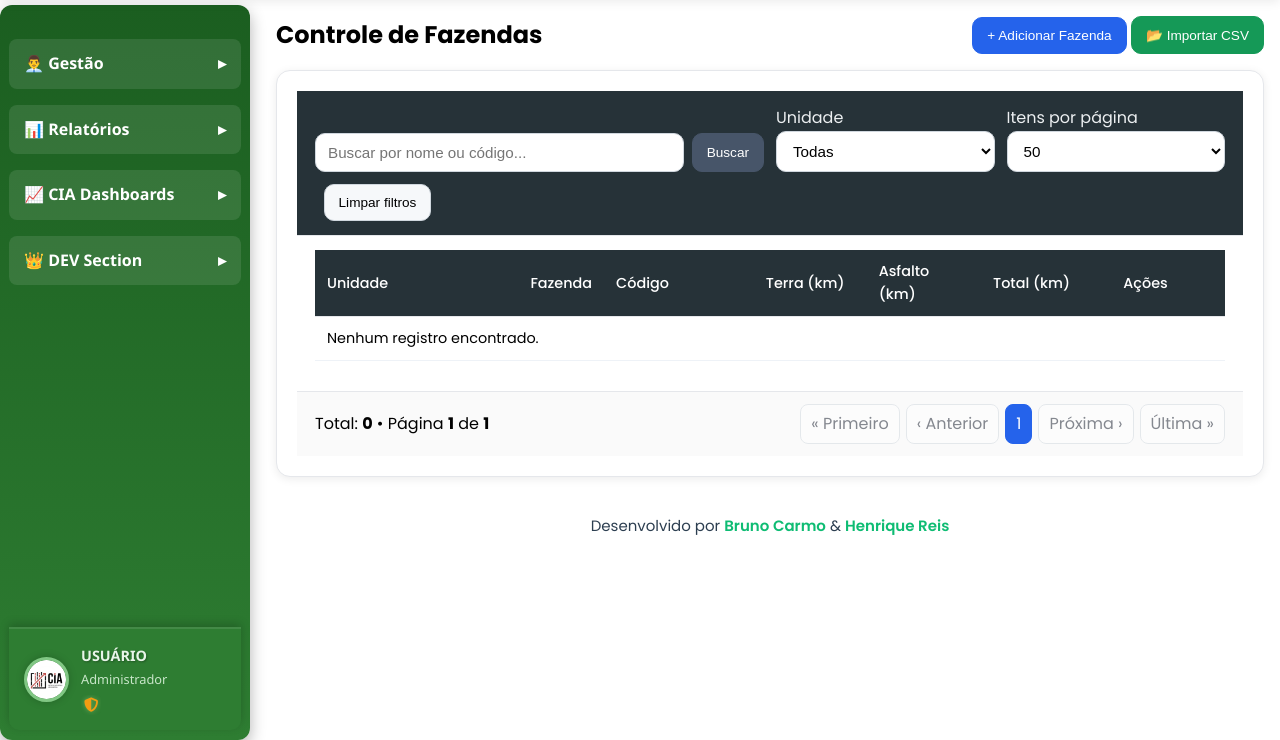
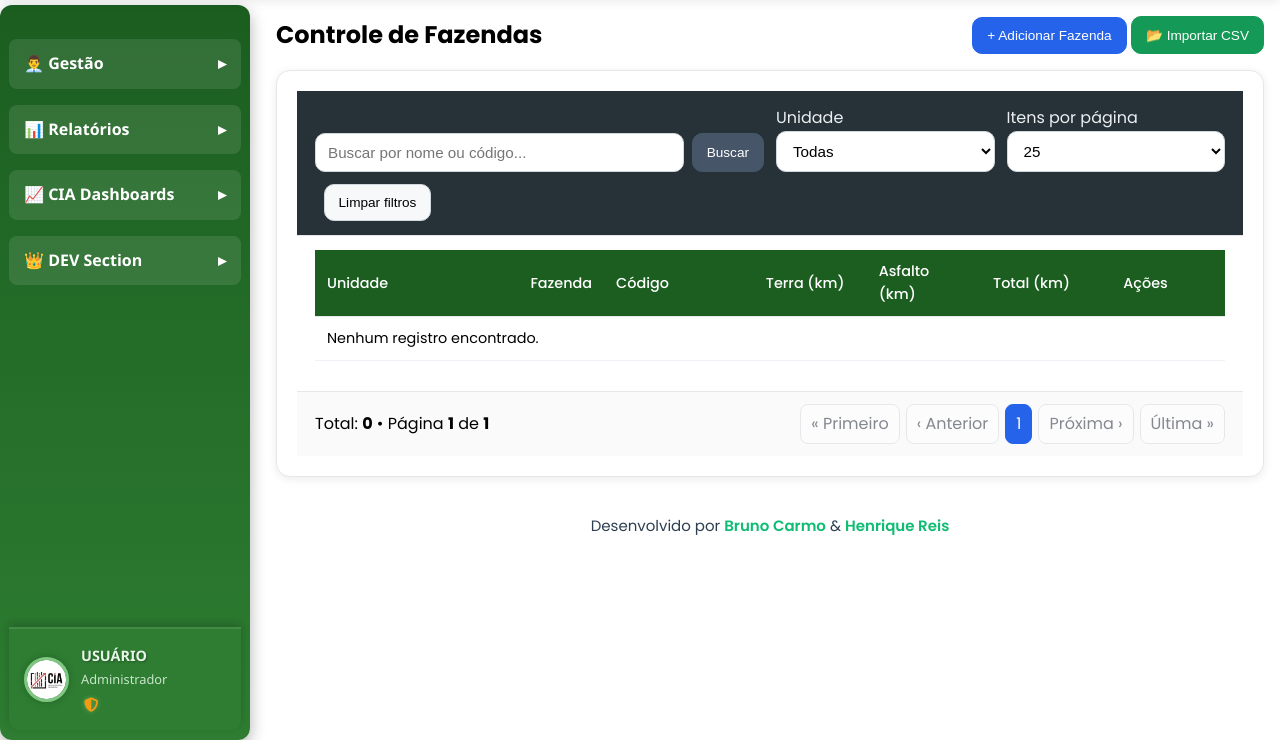
Before and after one commit to HenriqueR3is/Agro-Access, a PHP site: page /fazendas in a window 1280 px wide. Shown: the part 60-800 px from the top of the page. Run offline with PHP 8.4, Linux system fonts and the light colour scheme; the visitor is signed in with stand-in values (Sample User, id 1); data that the repository does not hold is empty.

Commit message:
finishig day

```diff
--- a/app/views/admin/admin_farms.php
+++ b/app/views/admin/admin_farms.php
@@ -207,7 +207,7 @@ if ($_SERVER['REQUEST_METHOD'] === 'POST') {
 $q          = str_clean($_GET['q'] ?? '');
 $unidade_id = isset($_GET['unidade_id']) && $_GET['unidade_id']!=='' ? (int)$_GET['unidade_id'] : null;
 $page       = positive_int($_GET['page'] ?? 1, 1);
-$per_page   = positive_int($_GET['per_page'] ?? 50, 50);
+$per_page   = positive_int($_GET['per_page'] ?? 25, 25);
 $per_page   = min($per_page, 200);
 $offset     = ($page-1)*$per_page;
 
--- a/app/views/admin/admin_users.php
+++ b/app/views/admin/admin_users.php
@@ -231,7 +231,7 @@ try {
 
     // paginação
     $page     = max(1, (int)($_GET['page'] ?? 1));
-    $perPage  = (int)($_GET['per_page'] ?? 20);
+    $perPage  = (int)($_GET['per_page'] ?? 10);
     $perPage  = max(5, min($perPage, 100));
     $offset   = ($page - 1) * $perPage;
 
--- a/app/views/admin/audit_logs.php
+++ b/app/views/admin/audit_logs.php
@@ -15,7 +15,7 @@ $start   = trim($_GET['start']   ?? ''); // YYYY-MM-DD
 $end     = trim($_GET['end']     ?? ''); // YYYY-MM-DD
 
 $page    = max(1, (int)($_GET['page'] ?? 1));
-$perPage = (int)($_GET['per_page'] ?? 20);
+$perPage = (int)($_GET['per_page'] ?? 10);
 $perPage = max(5, min($perPage, 100));
 $offset  = ($page - 1) * $perPage;
 
--- a/public/static/css/admin_farms.css
+++ b/public/static/css/admin_farms.css
@@ -123,7 +123,7 @@
 .table-fazendas { width: 100%; border-collapse: collapse; }
 .table-fazendas th, .table-fazendas td { padding: 10px 12px; border-bottom: 1px solid #eef2f7; }
 .table-fazendas thead th {
-  position: sticky; top: 0; z-index: 1; background: #263238; border-bottom: 1px solid #e5e7eb; text-align: left;
+  position: sticky; top: 0; z-index: 1; background: #1b5e20; border-bottom: 1px solid #e5e7eb; text-align: left;
 }
 .table-fazendas tbody tr:hover { background: #fafcff; }
 
```
